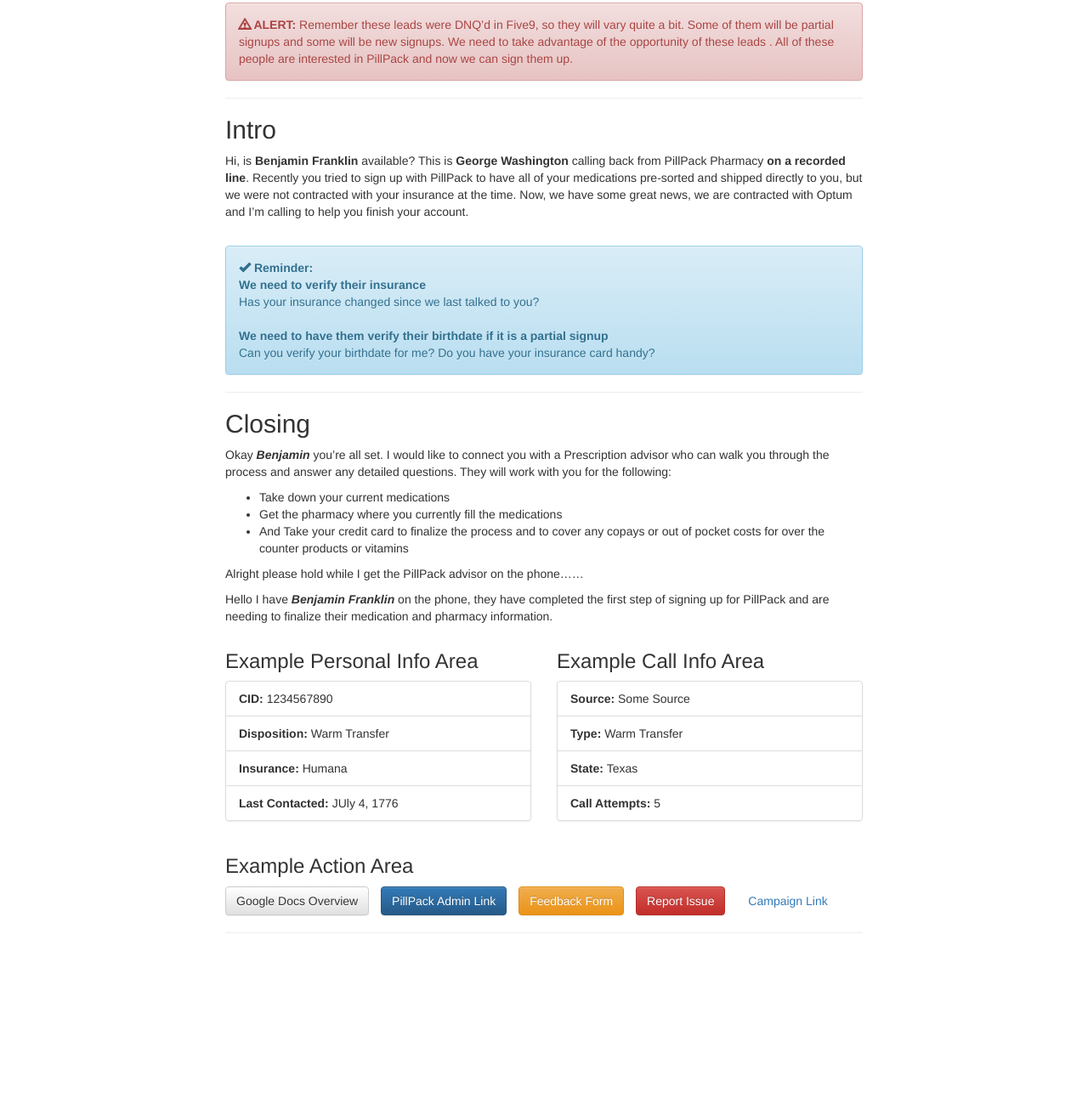
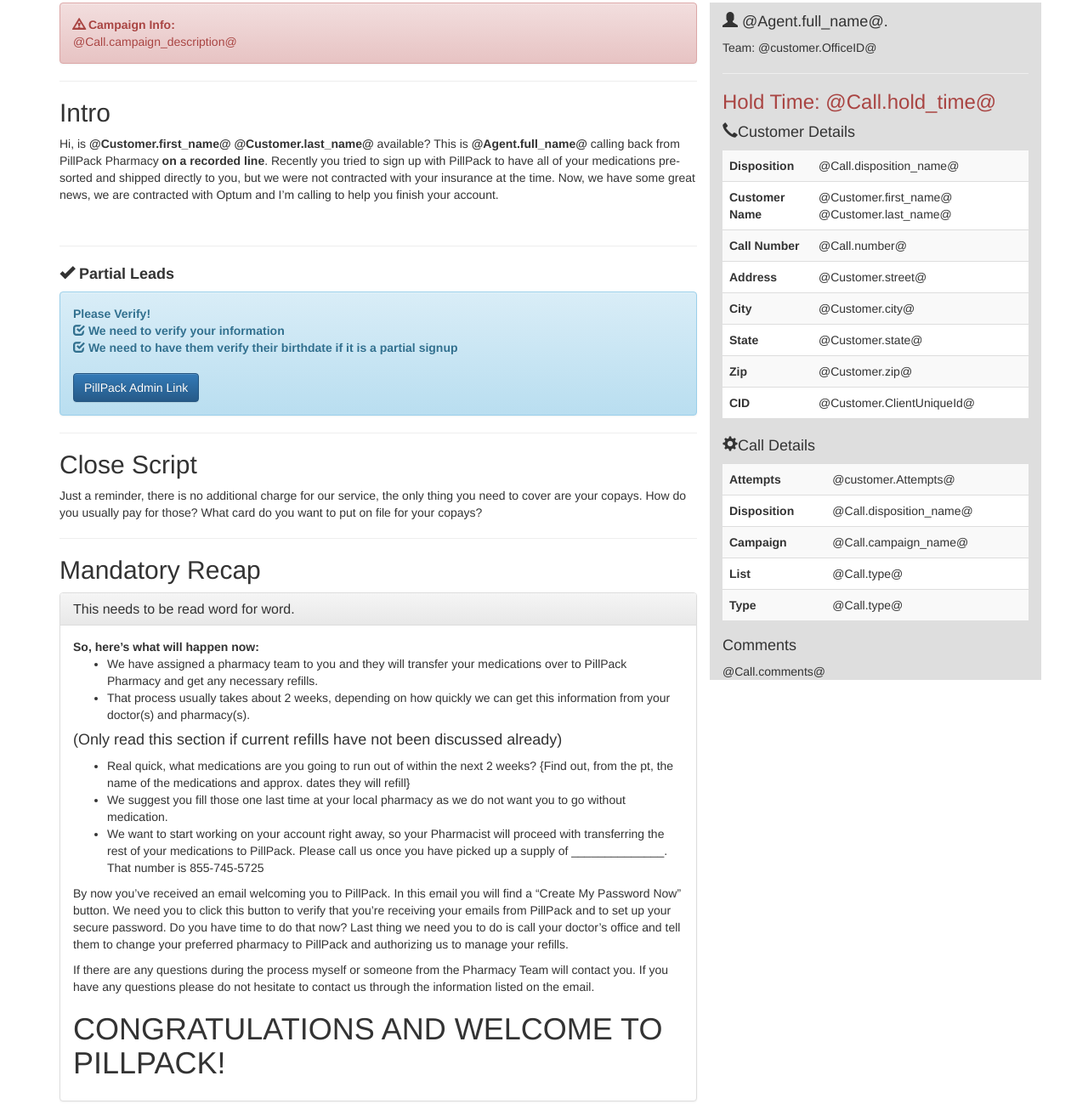
Before and after one commit to nflint/pp-fivenine-scripts, a plain HTML site: page index.html in a window 1280 px wide. Shown: the part 77-1376 px from the top of the page at 85% size. Before the commit the page ends 1215 px from the top, so only its background shows below. Drawn offline with nearby package versions, Linux system fonts and the light colour scheme.

Commit message:
Updated Base Script

```diff
--- a/index.html
+++ b/index.html
@@ -26,8 +26,17 @@
         padding-bottom: 20px;
     }
 
-    .navbar h1 {
+    .navbar {
         color: white;
+    }
+
+    .left-col {
+        background-color: #dedede!important;
+    }
+
+    .table {
+        background-color: #fff;
+        !important;
     }
 
     .navbar-inverse {
@@ -36,9 +45,9 @@
     }
     </style>
 </head>
-<!-- Latest compiled and minified JavaScript -->
 
 <body>
+    <!-- START Nav -->
     <nav class="navbar navbar-inverse navbar-fixed-top">
         <div class="container">
             <div class="navbar-header">
@@ -55,102 +64,169 @@
             <!--/.navbar-collapse -->
         </div>
     </nav>
+    <!-- END Nav -->
     <div class="container">
+        <div class="row">
+            <!-- Start Right Column -->
+            <div class="col-md-8">
                 <!-- Main Intro -->
-        <div class="row">
-            <div class="col-md-8 col-md-offset-2">
+
+                <!-- ALERT AREA -->
                 <div class="alert alert-danger" role="alert">
-                    <strong><span class="glyphicon glyphicon-warning-sign" aria-hidden="true"> </span> ALERT:</strong> Remember these leads were DNQ’d in Five9, so they will vary quite a bit. Some of them will be partial signups and some will be new signups. We need to take advantage of the opportunity of these leads . All of these people are interested in PillPack and now we can sign them up.
+                    <strong><span class="glyphicon glyphicon-warning-sign" aria-hidden="true"> </span> Campaign Info:</strong> <br>
+                    @Call.campaign_description@
                 </div>
+
+                <!-- /ALERT AREA -->
+
                 <hr>
+
+                <!-- INTRO AREA -->
                 <h2>Intro</h2>
-                <p>Hi, is <strong>Benjamin Franklin</strong> available? This is <strong>George Washington</strong> calling back from PillPack Pharmacy <strong>on a recorded line</strong>. Recently you tried to sign up with PillPack to have all of your medications pre-sorted and shipped directly to you, but we were not contracted with your insurance at the time. Now, we have some great news, we are contracted with Optum and I’m calling to help you finish your account.
+                <p>Hi, is <strong>@Customer.first_name@ @Customer.last_name@</strong> available? This is <strong>@Agent.full_name@</strong> calling back from PillPack Pharmacy <strong>on a recorded line</strong>. Recently you tried to sign up with PillPack to have all of your medications pre-sorted and shipped directly to you, but we were not contracted with your insurance at the time. Now, we have some great news, we are contracted with Optum and I’m calling to help you finish your account.
                 </p>
                 <br>
-                <!-- Special Info -->
+                <!-- /INTRO AREA -->
+                <hr>
+
+
+                <!-- PARTIAL LEADS INFO VERIFICATION -->
+                <h4><strong><span class="glyphicon glyphicon-ok" aria-hidden="true"> </span> Partial Leads</strong></h4>
                 <div class="alert alert-info" role="alert">
-                    <strong><span class="glyphicon glyphicon-ok" aria-hidden="true"> </span> Reminder:</strong>
-                    <br>
-                    <strong>We need to verify their insurance</strong>
-                    <br> Has your insurance changed since we last talked to you?
+                    <strong>Please Verify!</strong><br>
+                    <strong><span class="glyphicon glyphicon-check" aria-hidden="true"></span> We need to verify your information</strong><br>
+                    <strong><span class="glyphicon glyphicon-check" aria-hidden="true"></span> We need to have them verify their birthdate if it is a partial signup</strong>
                     <br>
                     <br>
-                    <strong>We need to have them verify their birthdate if it is a partial signup</strong>
-                    <br> Can you verify your birthdate for me? Do you have your insurance card handy?
-                    <br>
+                    <a href="https://admin.pillpack.com/admin/users/@Customer.ClientUniqueId@"><button type="button" class="btn btn-primary">PillPack Admin Link</button></a>
                 </div>
+                <!-- /PARTIAL LEADS INFO VERIFICATION -->
+
+
                 <hr>
-                <h2>Closing</h2>
-                <p>Okay <strong><em>Benjamin</em></strong> you’re all set. I would like to connect you with a Prescription advisor who can walk you through the process and answer any detailed questions. They will work with you for the following:</p>
+                <h2>Close Script</h2>
+                <p>Just a reminder, there is no additional charge for our service, the only thing you need to cover are your copays. How do you usually pay for those? What card do you want to put on file for your copays?
+                </p>
+<hr>
+
+                <h2>Mandatory Recap</h2>
+
+
+
+<div class="panel panel-default">
+  <div class="panel-heading">
+    <h3 class="panel-title">This needs to be read word for word. </h3>
+  </div>
+  <div class="panel-body">
+  <strong>So, here’s what will happen now:</strong>
   <ul>
-                    <li>Take down your current medications</li>
-                    <li>Get the pharmacy where you currently fill the medications</li>
-                    <li>And Take your credit card to finalize the process and to cover any copays or out of pocket costs for over the counter products or vitamins</li>
-                </ul>
-                <p>Alright please hold while I get the PillPack advisor on the phone……</p>
-                <p>Hello I have <strong><em>Benjamin</em></strong> <strong><em>Franklin</em></strong> on the phone, they have completed the first step of signing up for PillPack and are needing to finalize their medication and pharmacy information.</p>
+<li>We have assigned a pharmacy team to you and they will transfer your medications over to PillPack Pharmacy and get any necessary refills.</li>
+<li>That process usually takes about 2 weeks, depending on how quickly we can get this information from your doctor(s) and pharmacy(s). </li></ul>
 
-                <div class="row">
-                    <div class="col-md-6">
-                        <!-- Action Area -->
-                        <h3>Example Personal Info Area</h3>
-                        <ul class="list-group">
-                            <li class="list-group-item"><strong>CID: </strong> 1234567890</li>
-                            <li class="list-group-item"><strong>Disposition: </strong> Warm Transfer</li>
-                            <li class="list-group-item"><strong>Insurance: </strong> Humana</li>
-                            <li class="list-group-item"><strong>Last Contacted: </strong>JUly 4, 1776</li>
-                        </ul>
-                    </div>
-                    <div class="col-md-6">
-                        <!-- Info Area -->
-                        <h3>Example Call Info Area</h3>
-                        <ul class="list-group">
-                            <li class="list-group-item"><strong>Source: </strong> Some Source</li>
-                            <li class="list-group-item"><strong>Type: </strong> Warm Transfer</li>
-                            <li class="list-group-item"><strong>State: </strong> Texas</li>
-                            <li class="list-group-item"><strong>Call Attempts: </strong> 5</li>
-                        </ul>
+<h4>(Only read this section if current refills have not been discussed already)</h4>
+<ul><li>Real quick, what medications are you going to run out of within the next 2 weeks? {Find out, from the pt, the name of the medications and approx. dates they will refill}</li>
+<li>We suggest you fill those one last time at your local pharmacy as we do not want you to go without medication.</li>
+<li>We want to start working on your account right away, so your Pharmacist will proceed with transferring the rest of your medications to PillPack. Please call us once you have picked up a supply of ______________. That number is 855-745-5725</li></ul>
+
+<p>By now you’ve received an email welcoming you to PillPack. In this email you will find a “Create My Password Now” button. We need you to click this button to verify that you’re receiving your emails from PillPack and to set up your secure password. Do you have time to do that now?
+Last thing we need you to do is call your doctor’s office and tell them to change your preferred pharmacy to PillPack and authorizing us to manage your refills.</p>
+<p>If there are any questions during the process myself or someone from the Pharmacy Team will contact you. If you have any questions please do not hesitate to contact us through the information listed on the email.
+</p>
+
+<h1>CONGRATULATIONS AND WELCOME TO PILLPACK!</h1>
+
   </div>
 </div>
 
-                 <h3>Example Action Area</h3>
-                <ul class="list-inline">
-                    <!-- Standard button -->
-                    <li>
-                        <button type="button" class="btn btn-default">Google Docs Overview</button>
-                    </li>
-                    <!-- Provides extra visual weight and identifies the primary action in a set of buttons -->
-                    <li>
-                        <button type="button" class="btn btn-primary">PillPack Admin Link</button>
-                    </li>
-                    <!-- Indicates a successful or positive action -->
-                    <!-- <li>
-                        <button type="button" class="btn btn-success">Go To Someplace</button>
-                    </li>
-                    Contextual button for informational alert messages
-                    <li>
-                        <button type="button" class="btn btn-info">Go To Someplace Else</button>
-                    </li> -->
-                    <!-- Indicates caution should be taken with this action -->
-                    <li>
-                        <button type="button" class="btn btn-warning">Feedback Form</button>
-                    </li>
-                    <!-- Indicates a dangerous or potentially negative action -->
-                    <li>
-                        <button type="button" class="btn btn-danger">Report Issue</button>
-                    </li>
-                    <!-- Deemphasize a button by making it look like a link while maintaining button behavior -->
-                    <li>
-                        <button type="button" class="btn btn-link">Campaign Link</button>
-                    </li>
-                </ul>
+
+
+
+
+            </div>
+            <!-- END Right Column -->
+            <!-- START Left Column -->
+
+
+            <div class="col-md-4 left-col">
+            <h4><span class="glyphicon glyphicon-user" aria-hidden="true">  </span> @Agent.full_name@.</h4>
+            Team: @customer.OfficeID@
             <hr>
+                <h3 class="text-danger">Hold Time: @Call.hold_time@</h3>
+                <h4><span class="glyphicon glyphicon-earphone" aria-hidden="true">  </span>Customer Details</h4>
+
+                <table class="table table-striped">
+                    <tr>
+                        <th scope="row">Disposition</th>
+                        <td>@Call.disposition_name@</td>
+                    </tr>
+                    <tr>
+                    <th scope="row">Customer Name</th>
+                        <td>@Customer.first_name@ @Customer.last_name@</td>
+                    </tr>
+                    <tr>
+                        <th scope="row">Call Number</th>
+                        <td>@Call.number@</td>
+                    </tr>
+                    <tr>
+                        <th scope="row">Address</th>
+                        <td>@Customer.street@</td>
+                    </tr>
+                    <tr>
+                        <th scope="row">City</th>
+                        <td>@Customer.city@</td>
+                    </tr>
+                    <tr>
+                        <th scope="row">State</th>
+                        <td>@Customer.state@</td>
+                    </tr>
+                    <tr>
+                        <th scope="row">Zip</th>
+                        <td>@Customer.zip@</td>
+                    </tr>
+                    <tr>
+                        <th scope="row">CID</th>
+                        <td>@Customer.ClientUniqueId@</td>
+                    </tr>
+                </table>
+                <h4><span class="glyphicon glyphicon-cog" aria-hidden="true">  </span>Call Details</h4>
+                <table class="table table-striped">
+
+                <tr>
+                        <th scope="row">Attempts</th>
+                        <td>@customer.Attempts@</td>
+                    </tr>
+                    <tr>
+                        <th scope="row">Disposition</th>
+                        <td>@Call.disposition_name@</td>
+                    </tr>
+
+                    <tr>
+                        <th scope="row">Campaign</th>
+                        <td>@Call.campaign_name@</td>
+                    </tr>
+                    <tr>
+                        <th scope="row">List</th>
+                        <td>@Call.type@</td>
+                    </tr>
+
+                    <tr>
+                        <th scope="row">Type</th>
+                        <td>@Call.type@</td>
+                    </tr>
+
+                </table>
+                <h4>Comments</h4>
+                @Call.comments@
             </div>
+            <!-- END Left Column -->
         </div>
     </div>
     <!-- jQuery (necessary for Bootstrap's JavaScript plugins) -->
     <script src="https://ajax.googleapis.com/ajax/libs/jquery/1.12.4/jquery.min.js"></script>
     <script src="https://maxcdn.bootstrapcdn.com/bootstrap/3.3.7/js/bootstrap.min.js" integrity="sha384-Tc5IQib027qvyjSMfHjOMaLkfuWVxZxUPnCJA7l2mCWNIpG9mGCD8wGNIcPD7Txa" crossorigin="anonymous"></script>
+    <script type="text/javascript">
+
+    </script>
 </body>
 
 </html>
```
Lines whose indentation alone changed are shown as unchanged.
